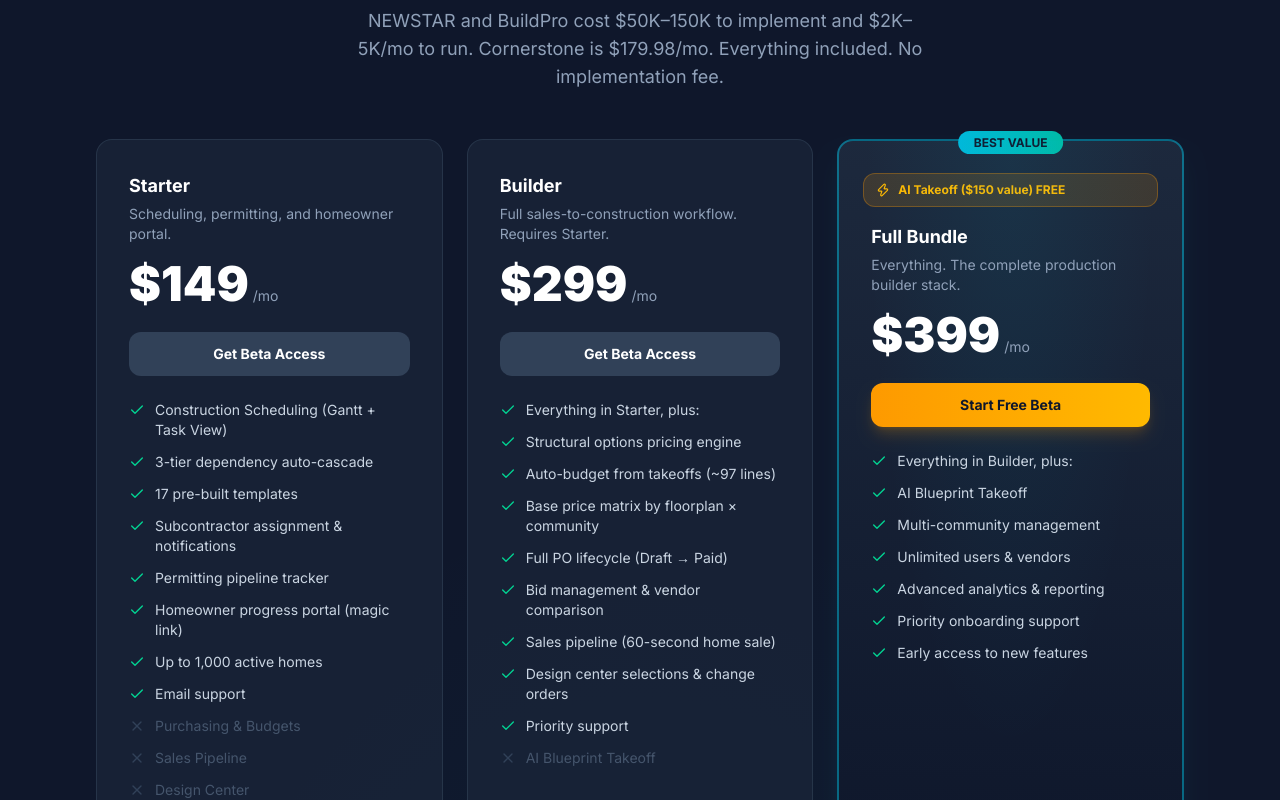
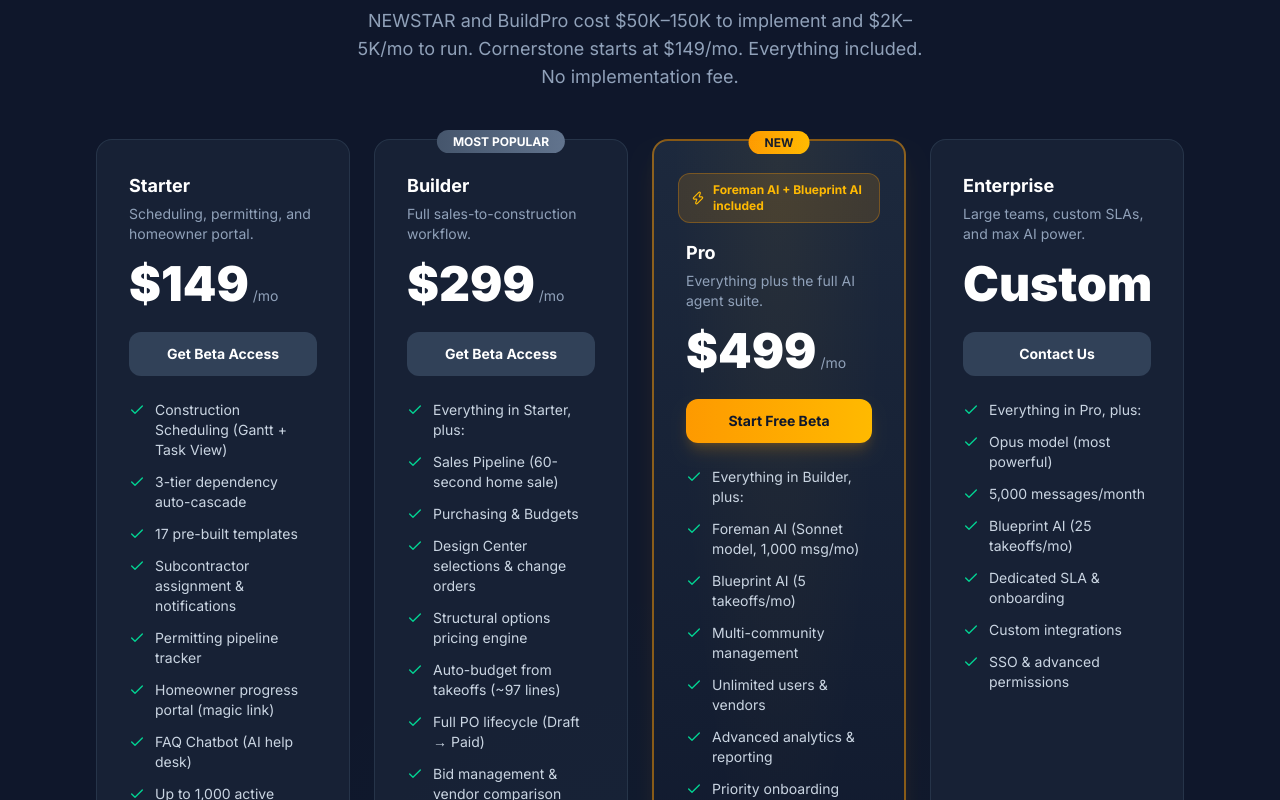
Before and after one commit to Scootermcgavin121/cornerstone-marketing-v2, a Next.js app: page / in a window 1280 px wide. Shown: the part 7020-7820 px from the top of the page. Built offline with nearby package versions, Linux system fonts and the light colour scheme.

Commit message:
feat: Foreman AI page, AI Agents overview, updated 4-tier pricing with Pro/Enterprise/BYOK

```diff
--- a/src/components/PricingSection.tsx
+++ b/src/components/PricingSection.tsx
@@ -18,10 +18,11 @@ const plans = [
       "Subcontractor assignment & notifications",
       "Permitting pipeline tracker",
       "Homeowner progress portal (magic link)",
+      "FAQ Chatbot (AI help desk)",
       "Up to 1,000 active homes",
       "Email support",
     ],
-    notIncluded: ["Purchasing & Budgets", "Sales Pipeline", "Design Center", "AI Blueprint Takeoff"],
+    notIncluded: ["Sales Pipeline", "Purchasing & Budgets", "Design Center", "Foreman AI", "Blueprint AI"],
     cta: "Get Beta Access",
     ctaHref: "/beta",
     highlight: false,
@@ -30,35 +31,36 @@ const plans = [
     name: "Builder",
     price: "$299",
     period: "/mo",
-    description: "Full sales-to-construction workflow. Requires Starter.",
-    badge: null,
+    description: "Full sales-to-construction workflow.",
+    badge: "MOST POPULAR",
     bonusBadge: null,
     features: [
       "Everything in Starter, plus:",
+      "Sales Pipeline (60-second home sale)",
+      "Purchasing & Budgets",
+      "Design Center selections & change orders",
       "Structural options pricing engine",
       "Auto-budget from takeoffs (~97 lines)",
-      "Base price matrix by floorplan × community",
       "Full PO lifecycle (Draft → Paid)",
       "Bid management & vendor comparison",
-      "Sales pipeline (60-second home sale)",
-      "Design center selections & change orders",
       "Priority support",
     ],
-    notIncluded: ["AI Blueprint Takeoff"],
+    notIncluded: ["Foreman AI", "Blueprint AI"],
     cta: "Get Beta Access",
     ctaHref: "/beta",
     highlight: false,
   },
   {
-    name: "Full Bundle",
-    price: "$399",
+    name: "Pro",
+    price: "$499",
     period: "/mo",
-    description: "Everything. The complete production builder stack.",
-    badge: "BEST VALUE",
-    bonusBadge: "AI Takeoff ($150 value) FREE",
+    description: "Everything plus the full AI agent suite.",
+    badge: "NEW",
+    bonusBadge: "Foreman AI + Blueprint AI included",
     features: [
       "Everything in Builder, plus:",
-      "AI Blueprint Takeoff",
+      "Foreman AI (Sonnet model, 1,000 msg/mo)",
+      "Blueprint AI (5 takeoffs/mo)",
       "Multi-community management",
       "Unlimited users & vendors",
       "Advanced analytics & reporting",
@@ -70,10 +72,31 @@ const plans = [
     ctaHref: "/beta",
     highlight: true,
   },
+  {
+    name: "Enterprise",
+    price: "Custom",
+    period: "",
+    description: "Large teams, custom SLAs, and max AI power.",
+    badge: null,
+    bonusBadge: null,
+    features: [
+      "Everything in Pro, plus:",
+      "Opus model (most powerful)",
+      "5,000 messages/month",
+      "Blueprint AI (25 takeoffs/mo)",
+      "Dedicated SLA & onboarding",
+      "Custom integrations",
+      "SSO & advanced permissions",
+    ],
+    notIncluded: [],
+    cta: "Contact Us",
+    ctaHref: "/contact",
+    highlight: false,
+  },
 ];
 
 const competitors = [
-  { name: "Cornerstone PM", price: "$179.98/mo", note: "Full platform. No implementation.", highlight: true },
+  { name: "Cornerstone PM", price: "from $149/mo", note: "Full platform + AI agents. No implementation.", highlight: true },
   { name: "BuilderTrend", price: "$499+/mo", note: "No options pricing engine", highlight: false },
   { name: "CoConstruct", price: "$399+/mo", note: "No structural options", highlight: false },
   { name: "NEWSTAR / BuildPro / MarkSystems", price: "$2K–5K/mo", note: "+ $50K–150K implementation", highlight: false },
@@ -98,24 +121,28 @@ export function PricingSection() {
           </h2>
           <p className="text-lg text-slate-400 max-w-xl mx-auto">
             NEWSTAR and BuildPro cost $50K–150K to implement and $2K–5K/mo to run.
-            Cornerstone is $179.98/mo. Everything included. No implementation fee.
+            Cornerstone starts at $149/mo. Everything included. No implementation fee.
           </p>
         </div>
 
         {/* Plans */}
-        <div className="grid grid-cols-1 md:grid-cols-3 gap-6 mb-16 max-w-6xl mx-auto">
+        <div className="grid grid-cols-1 sm:grid-cols-2 xl:grid-cols-4 gap-6 mb-8 max-w-6xl mx-auto">
           {plans.map((plan) => (
             <div
               key={plan.name}
               className={`relative rounded-2xl p-8 transition-all duration-300 ${
                 plan.highlight
-                  ? "bg-gradient-to-b from-slate-800 to-slate-900 border-2 border-cyan-500/50 shadow-xl shadow-cyan-500/10"
+                  ? "bg-gradient-to-b from-slate-800 to-slate-900 border-2 border-amber-500/50 shadow-xl shadow-amber-500/10"
                   : "bg-slate-800/60 border border-slate-700/60 hover:border-slate-600"
               }`}
             >
               {plan.badge && (
-                <div className="absolute -top-3 left-1/2 -translate-x-1/2">
-                  <span className="px-4 py-1 text-xs font-bold rounded-full bg-gradient-to-r from-cyan-500 to-teal-500 text-slate-900">
+                <div className="absolute -top-3 left-1/2 -translate-x-1/2 whitespace-nowrap">
+                  <span className={`px-4 py-1 text-xs font-bold rounded-full ${
+                    plan.highlight
+                      ? "bg-gradient-to-r from-amber-500 to-amber-400 text-slate-900"
+                      : "bg-gradient-to-r from-slate-600 to-slate-500 text-white"
+                  }`}>
                     {plan.badge}
                   </span>
                 </div>
@@ -130,7 +157,7 @@ export function PricingSection() {
               )}
 
               {plan.highlight && (
-                <div className="absolute inset-0 rounded-2xl bg-[radial-gradient(ellipse_at_top,rgba(6,182,212,0.08),transparent_60%)]" />
+                <div className="absolute inset-0 rounded-2xl bg-[radial-gradient(ellipse_at_top,rgba(251,191,36,0.06),transparent_60%)]" />
               )}
 
               <div className="relative z-10">
@@ -172,13 +199,21 @@ export function PricingSection() {
           ))}
         </div>
 
+        {/* BYOK pill */}
+        <div className="flex flex-col sm:flex-row items-center justify-center gap-3 mb-6">
+          <div className="inline-flex items-center gap-2 px-5 py-2.5 rounded-full border border-slate-700 bg-slate-800/60 text-slate-300 text-sm font-semibold">
+            <Zap className="w-4 h-4 text-amber-400" />
+            <span>BYOK Add-On: +$199/mo — Bring Your Own Key, unlimited AI messages</span>
+          </div>
+        </div>
+
         {/* Beta callout */}
         <div className="text-center mb-16">
           <div className="flex flex-col items-center gap-3">
-            <div className="inline-flex items-center gap-2 px-6 py-3 rounded-2xl border border-amber-500/30 bg-amber-500/10 text-amber-400">
+            <div className="inline-flex items-center gap-2 px-6 py-3 rounded-2xl border border-emerald-500/30 bg-emerald-500/10 text-emerald-400">
               <Zap className="w-4 h-4" />
               <span className="text-sm font-semibold">
-                Beta users get 2 years free — limited to 100 builders
+                Free during beta — limited to 100 builders
               </span>
             </div>
             <p className="text-xs text-slate-500">Beta slots are finite. When they&apos;re gone, standard pricing applies.</p>
```
